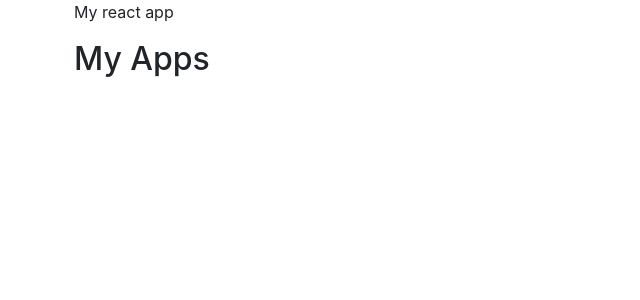
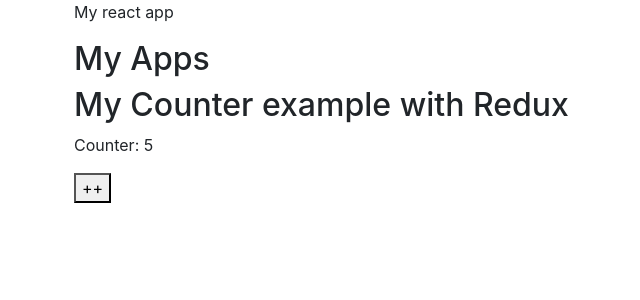
Before and after one commit to maxwang/reactTemplate, a React app: page / in a window 1280 px wide. Shown: the top 300 px of the page, without its empty margins (11-651 px from the left). Built offline with nearby package versions, Linux system fonts and the light colour scheme.

Commit message:
redux with counter

```diff
--- a/package.json
+++ b/package.json
@@ -15,7 +15,9 @@
   "dependencies": {
     "prop-types": "^15.6.1",
     "react": "^16.0.0",
-    "react-dom": "^16.0.0"
+    "react-dom": "^16.0.0",
+    "react-redux": "5.0.7",
+    "redux": "4.0.0"
   },
   "devDependencies": {
     "babel-core": "~6.26.3",
--- a/src/components/App.js
+++ b/src/components/App.js
@@ -1,11 +1,14 @@
-import React, { Component } from "react";
-import { render } from "react-dom";
+import React, { Component } from 'react';
+import { render } from 'react-dom';
+import Counter from './Counter';
+import Store from '../store/index';
 
 class App extends React.Component {
     render() {
         return (
             <div>
                 <h2>My Apps</h2>
+                <Counter store={Store} />
             </div>
 
         );
--- /dev/null
+++ b/src/components/Counter.js
@@ -0,0 +1,38 @@
+import React from 'react';
+import { render } from 'react-dom';
+import PropTypes from 'prop-types';
+import { connect } from 'react-redux';
+
+class Counter extends React.Component {
+    // constructor(props) {
+    //     super(props);
+    // }
+
+    render() {
+        return (
+            <div>
+                <h2>My Counter example with Redux</h2>
+                <p>Counter: {this.props.count}</p>
+                <button onClick={this.props.onInCreasementClick}>++</button>
+            </div>
+        );
+    }
+}
+
+export function mapStateToProps(state) {
+    console.log(state);
+    return {
+        count: state.counter.count
+    }
+};
+
+export function mapDispatchToProps(dispatch) {
+    return {
+        onInCreasementClick: () => {
+            console.log('clickedin');
+            const action = { type: 'INCREMENT'};
+            dispatch(action);
+        }
+    }
+};
+export default connect(mapStateToProps, mapDispatchToProps)(Counter);
--- a/src/index.js
+++ b/src/index.js
@@ -1,6 +1,6 @@
-import React, { Component } from "react";
-import { render } from "react-dom";
-import App from "./components/App";
+import React, { Component } from 'react';
+import { render } from 'react-dom';
+import App from './components/App';
 
 const node = document.getElementById("react-app");
 
--- /dev/null
+++ b/src/reducers/Count.js
@@ -0,0 +1,12 @@
+const initialState = {
+    count: 5
+};
+
+export function counter(state = initialState, action) {
+    switch(action.type) {
+        case 'INCREMENT':
+            return Object.assign({}, state, {count: state.count + 1});
+        default:
+            return state;
+    }
+}
--- /dev/null
+++ b/src/reducers/index.js
@@ -0,0 +1,8 @@
+import { combineReducers } from 'redux';
+import { counter } from './Count'
+
+const rootReducer = combineReducers({
+    counter
+});
+
+export default rootReducer;
--- /dev/null
+++ b/src/store/index.js
@@ -0,0 +1,7 @@
+import { createStore, compose, applyMiddleware } from 'redux';
+import Reducers from '../reducers/index';
+
+const store = createStore(Reducers);
+
+
+export default store;
```
Also changed, not shown: 2 other files (tests, documents, lock files or other folders).
